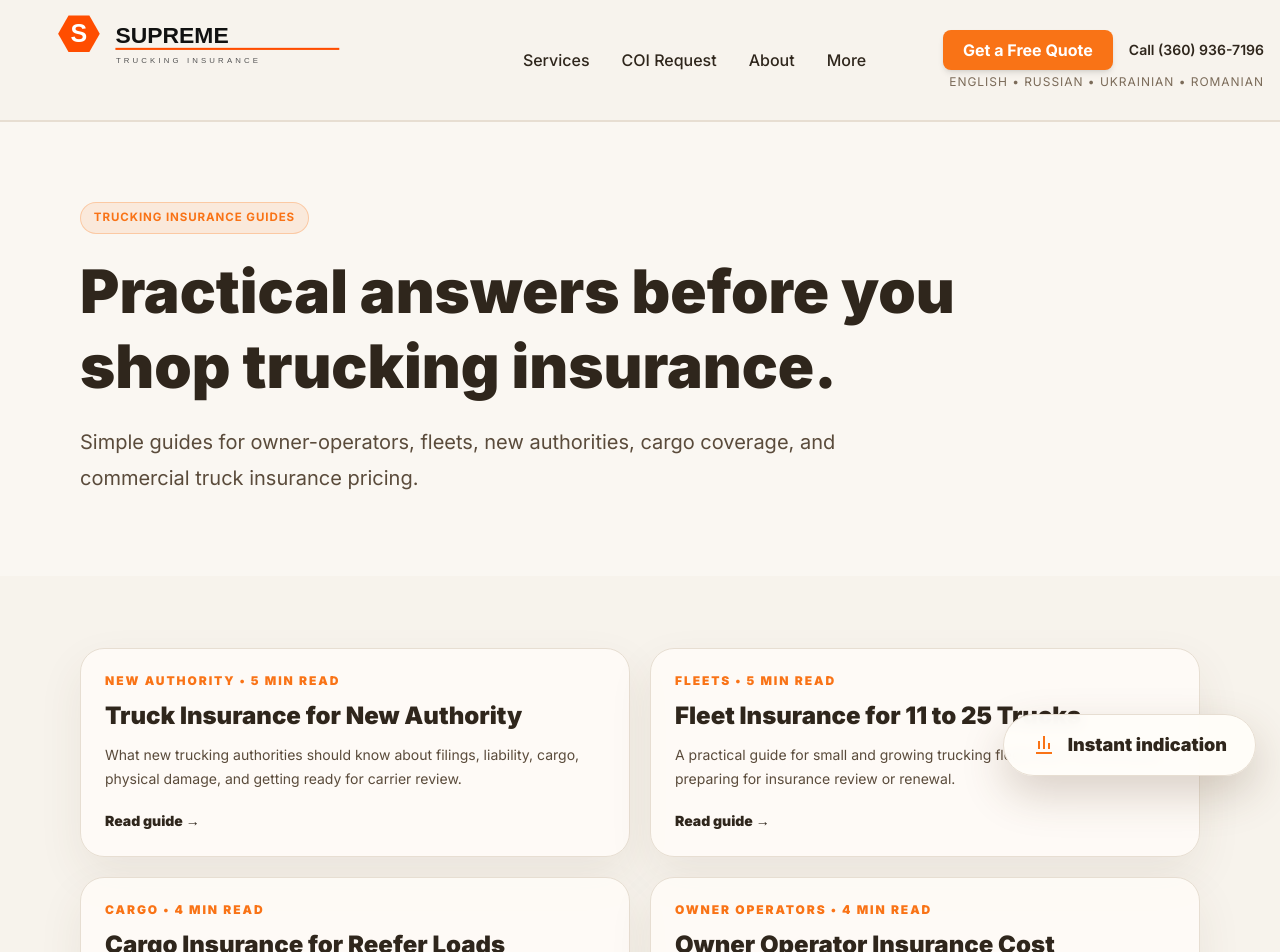
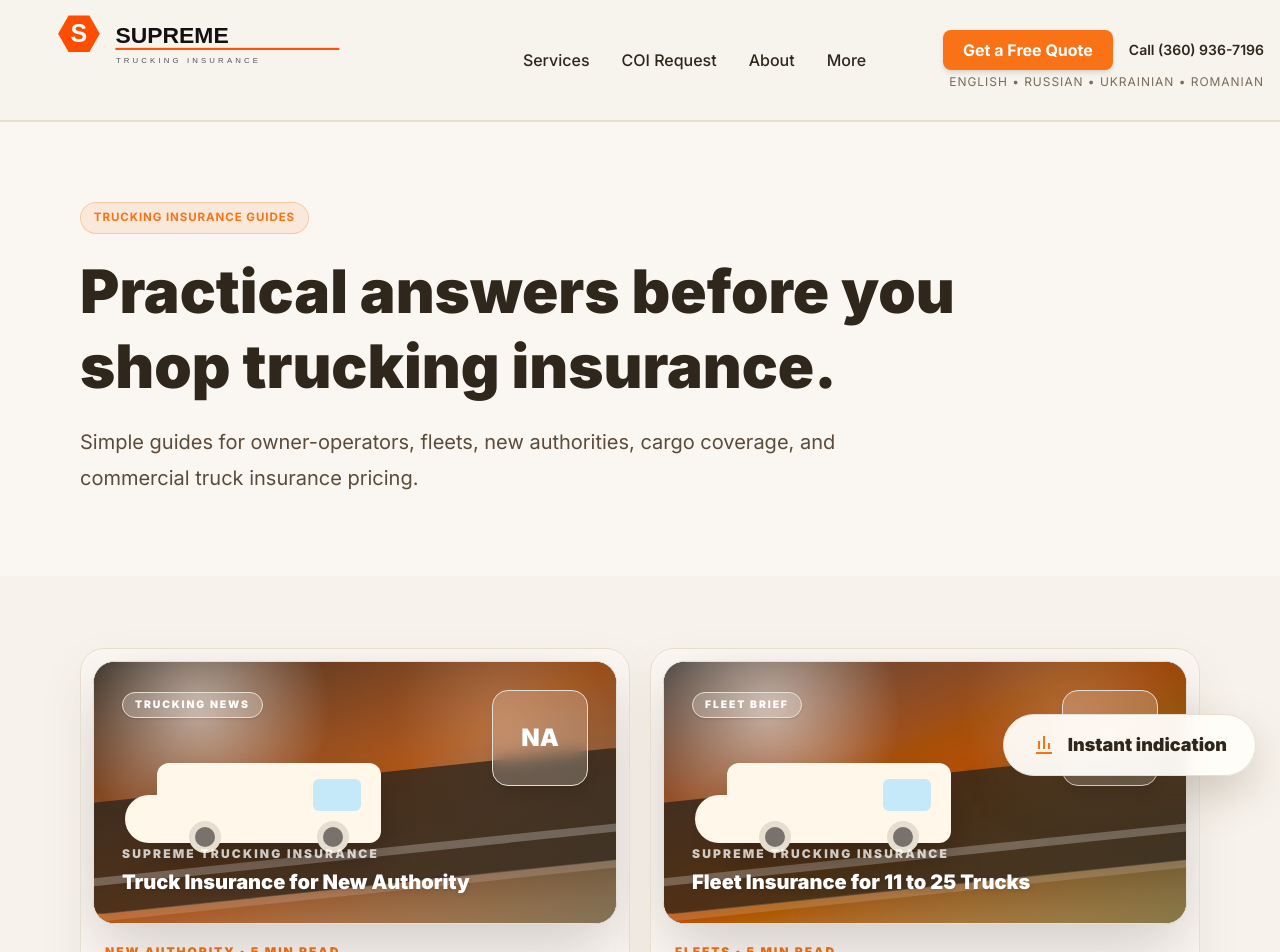
Before and after one commit to omelcodima/supreme-trucking-insurance, a Next.js app: page /blog in a window 1280 px wide. Shown: the top 952 px of the page. Built offline with nearby package versions, Linux system fonts and the light colour scheme; no server answers.

Commit message:
feat: add branded visuals to blog posts

```diff
--- a/src/app/blog/[slug]/page.tsx
+++ b/src/app/blog/[slug]/page.tsx
@@ -1,6 +1,7 @@
 import type { Metadata } from "next";
 import Link from "next/link";
 import { notFound } from "next/navigation";
+import { BlogVisual } from "@/components/BlogVisual";
 import { blogPosts } from "@/lib/blogPosts";
 import { getAllBlogPosts, getAnyBlogPost } from "@/lib/allBlogPosts";
 import { absoluteUrl, breadcrumbJsonLd, defaultOgImage, jsonLdScript, siteName } from "@/lib/seo";
@@ -113,6 +114,14 @@ export default async function BlogPostPage({ params }: Props) {
             {post.title}
           </h1>
           <p className="mt-6 text-xl leading-9 text-[#5A4B3B]">{post.intro}</p>
+          <div className="mt-10">
+            <BlogVisual
+              title={post.title}
+              category={post.category}
+              sourceName={post.sourceTitle}
+              variant="hero"
+            />
+          </div>
         </div>
       </article>
 
--- a/src/app/blog/page.tsx
+++ b/src/app/blog/page.tsx
@@ -1,5 +1,6 @@
 import type { Metadata } from "next";
 import Link from "next/link";
+import { BlogVisual } from "@/components/BlogVisual";
 import { getAllBlogPosts } from "@/lib/allBlogPosts";
 import { absoluteUrl, breadcrumbJsonLd, defaultOgImage, jsonLdScript, siteName } from "@/lib/seo";
 
@@ -65,8 +66,10 @@ export default async function BlogIndexPage() {
               <Link
                 key={post.slug}
                 href={`/blog/${post.slug}`}
-                className="card-premium rounded-[1.5rem] p-6 transition-all hover:-translate-y-1 hover:border-[#f97316]/35"
+                className="card-premium group overflow-hidden rounded-[1.5rem] p-3 transition-all hover:-translate-y-1 hover:border-[#f97316]/35"
               >
+                <BlogVisual title={post.title} category={post.category} sourceName={post.sourceTitle} />
+                <div className="p-3 pt-5">
                   <p className="text-xs font-black uppercase tracking-[0.16em] text-[#f97316]">
                     {post.category} • {post.readTime}
                   </p>
@@ -77,6 +80,7 @@ export default async function BlogIndexPage() {
                   <span className="mt-5 inline-flex text-sm font-black text-[#2F261C] transition-colors group-hover:text-[#f97316]">
                     Read guide →
                   </span>
+                </div>
               </Link>
             ))}
           </div>
--- /dev/null
+++ b/src/components/BlogVisual.tsx
@@ -0,0 +1,102 @@
+type BlogVisualProps = {
+  title: string;
+  category: string;
+  sourceName?: string;
+  variant?: "hero" | "card";
+};
+
+function getInitials(value: string) {
+  return value
+    .split(/\s+/)
+    .filter(Boolean)
+    .slice(0, 2)
+    .map((part) => part[0]?.toUpperCase())
+    .join("") || "ST";
+}
+
+function getTheme(category: string) {
+  const normalized = category.toLowerCase();
+
+  if (normalized.includes("safety") || normalized.includes("fmcsa")) {
+    return {
+      label: "FMCSA WATCH",
+      accent: "from-orange-500 via-amber-400 to-stone-200",
+      plate: "bg-orange-500",
+    };
+  }
+
+  if (normalized.includes("cargo")) {
+    return {
+      label: "CARGO NOTE",
+      accent: "from-sky-500 via-orange-400 to-stone-200",
+      plate: "bg-sky-700",
+    };
+  }
+
+  if (normalized.includes("fleet")) {
+    return {
+      label: "FLEET BRIEF",
+      accent: "from-stone-700 via-orange-500 to-amber-200",
+      plate: "bg-stone-800",
+    };
+  }
+
+  return {
+    label: "TRUCKING NEWS",
+    accent: "from-[#2F261C] via-[#f97316] to-[#F4D7A1]",
+    plate: "bg-[#2F261C]",
+  };
+}
+
+export function BlogVisual({ title, category, sourceName, variant = "card" }: BlogVisualProps) {
+  const theme = getTheme(category);
+  const isHero = variant === "hero";
+
+  return (
+    <div
+      className={`relative isolate overflow-hidden rounded-[1.35rem] border border-white/40 bg-[#2F261C] shadow-[0_24px_70px_rgba(47,38,28,0.22)] ${
+        isHero ? "min-h-[310px] md:min-h-[390px]" : "min-h-[210px]"
+      }`}
+      aria-label={`Editorial visual for ${title}`}
+    >
+      <div className={`absolute inset-0 bg-gradient-to-br ${theme.accent} opacity-95`} />
+      <div className="absolute inset-0 bg-[radial-gradient(circle_at_20%_18%,rgba(255,255,255,0.55),transparent_28%),radial-gradient(circle_at_78%_22%,rgba(255,255,255,0.18),transparent_24%),linear-gradient(115deg,rgba(47,38,28,0.05),rgba(47,38,28,0.55))]" />
+      <div className="absolute -left-12 bottom-9 h-28 w-[120%] rotate-[-6deg] rounded-full bg-[#2F261C]/80 shadow-2xl" />
+      <div className="absolute -left-10 bottom-16 h-2 w-[115%] rotate-[-6deg] bg-white/25" />
+      <div className="absolute -left-10 bottom-7 h-2 w-[115%] rotate-[-6deg] bg-white/15" />
+
+      <div className="absolute bottom-20 left-[12%] h-16 w-44 rounded-xl bg-[#FFF7EA] shadow-[0_18px_35px_rgba(0,0,0,0.22)] md:h-20 md:w-56">
+        <div className="absolute -left-8 bottom-0 h-12 w-16 rounded-l-full bg-[#FFF7EA]" />
+        <div className="absolute right-5 top-4 h-8 w-12 rounded-md bg-sky-200/80" />
+        <div className="absolute bottom-[-10px] left-8 h-8 w-8 rounded-full border-[6px] border-[#2F261C] bg-stone-500" />
+        <div className="absolute bottom-[-10px] right-8 h-8 w-8 rounded-full border-[6px] border-[#2F261C] bg-stone-500" />
+      </div>
+
+      <div className="absolute right-5 top-5 grid h-20 w-20 place-items-center rounded-2xl border border-white/45 bg-white/20 text-xl font-black text-white shadow-lg backdrop-blur md:right-7 md:top-7 md:h-24 md:w-24 md:text-2xl">
+        {getInitials(category)}
+      </div>
+
+      <div className="relative z-10 flex h-full flex-col justify-between p-5 md:p-7">
+        <div>
+          <span className="inline-flex rounded-full border border-white/40 bg-white/20 px-3 py-1 text-[0.65rem] font-black uppercase tracking-[0.18em] text-white shadow-sm backdrop-blur">
+            {theme.label}
+          </span>
+        </div>
+
+        <div className="max-w-[82%] pt-24 md:pt-32">
+          <p className="text-xs font-black uppercase tracking-[0.18em] text-white/75">
+            Supreme Trucking Insurance
+          </p>
+          <h3 className={`${isHero ? "mt-3 text-3xl md:text-5xl" : "mt-2 text-xl"} max-w-3xl font-black leading-tight text-white drop-shadow-sm`}>
+            {title}
+          </h3>
+          {sourceName ? (
+            <p className="mt-3 max-w-xl text-xs font-bold uppercase tracking-[0.12em] text-white/70">
+              Source-informed original brief
+            </p>
+          ) : null}
+        </div>
+      </div>
+    </div>
+  );
+}
```
Lines whose indentation alone changed are shown as unchanged.
